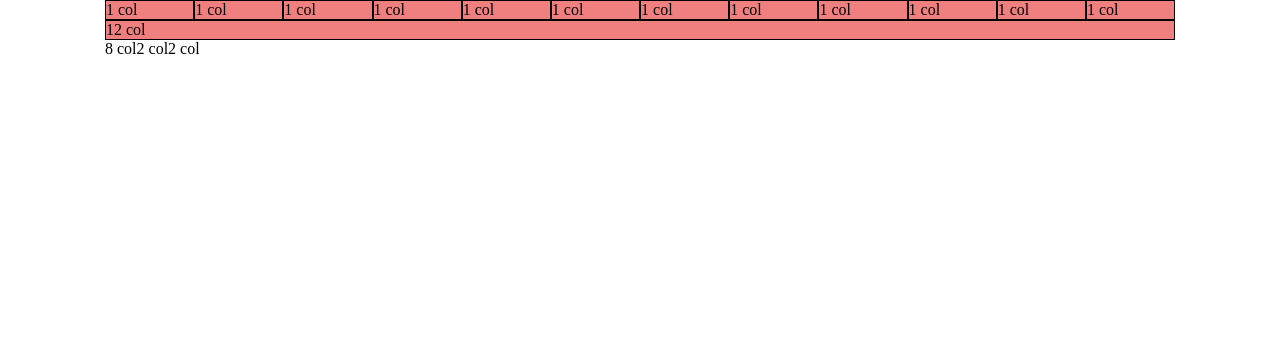
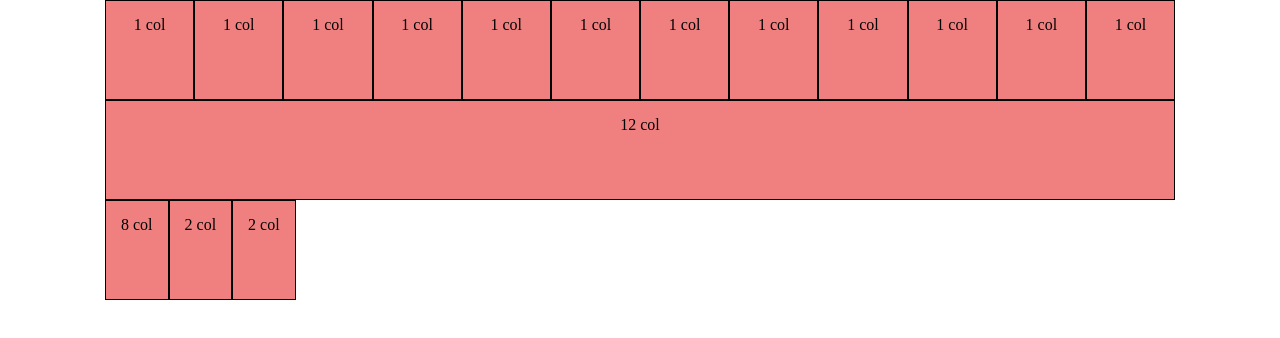
Before and after one commit to NoemiPatermo/html-css-12bool, a plain HTML site: page index.html in a window 1280 px wide. Drawn offline with Linux system fonts and the light colour scheme.

Commit message:
esercizio

```diff
--- a/css/style.css
+++ b/css/style.css
@@ -1,4 +1,12 @@
-.col{
+
+.row{
+    height: 100%;
+}
+
+[class*="col"]{
     border: 1px solid black;
     background-color: lightcoral;
+    height: 100px;
+    text-align: center;
+    padding: 15px;
 }
```
